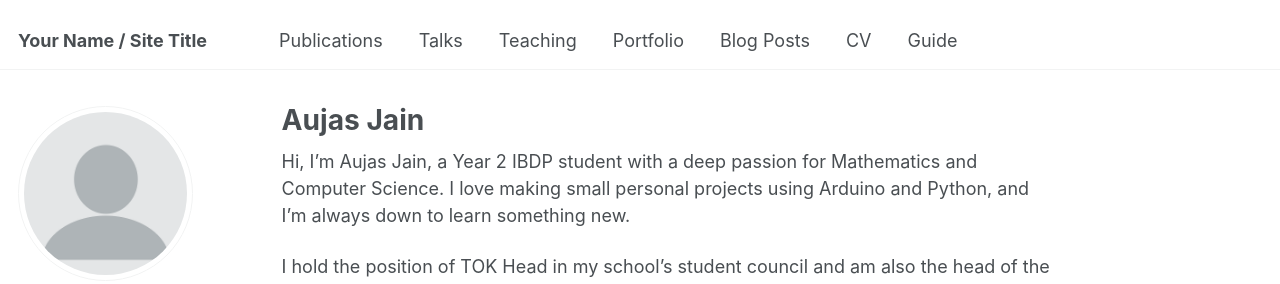
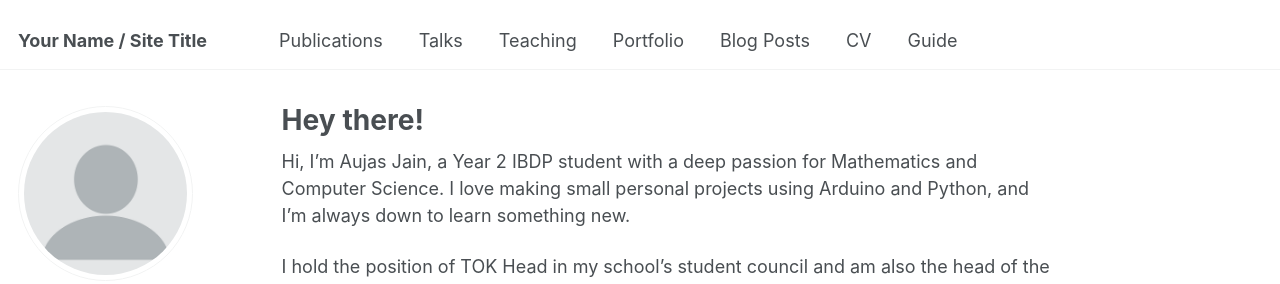
Before and after one commit to aujasjain/aujasjain.github.io, a Jekyll site: the page built from _pages/about.md, in a window 1280 px wide. Shown: the top 284 px of the page. Built offline with Jekyll 4.4.1, drawn with Linux system fonts in a browser that asks for light colours; some web fonts are replaced.

Commit message:
Update about.md

```diff
--- a/_pages/about.md
+++ b/_pages/about.md
@@ -1,6 +1,6 @@
 ---
 permalink: /
-title: Aujas Jain
+title: Hey there!
 author_profile: true
 redirect_from:
   - /about/
```
